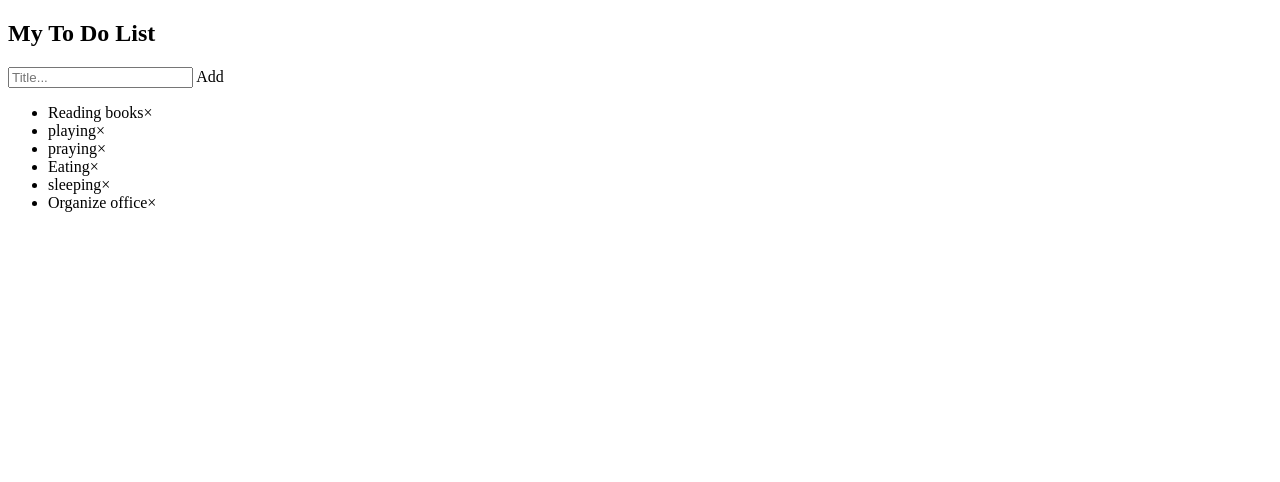
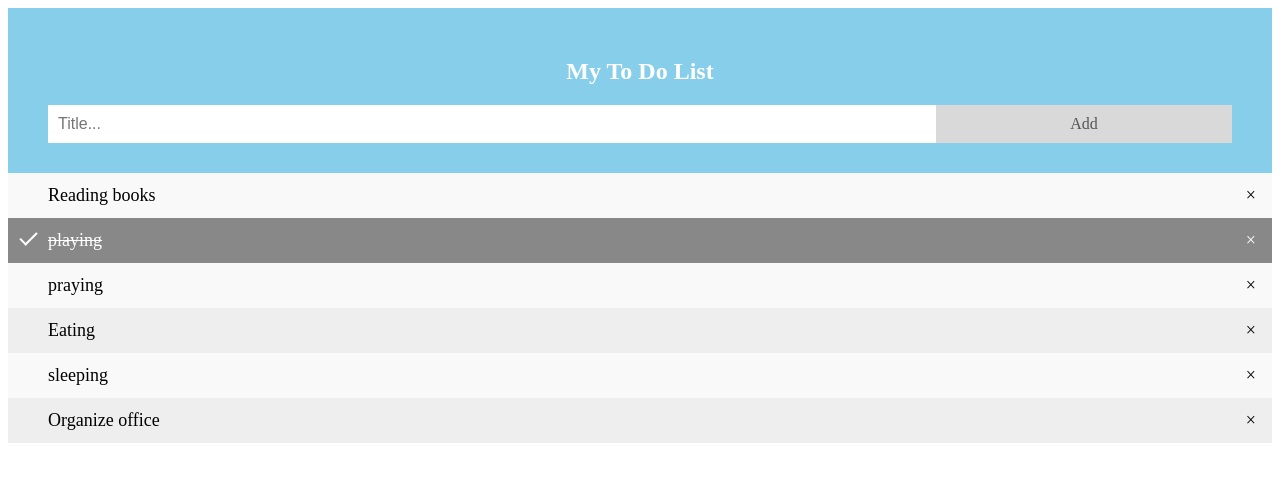
Before and after one commit to KavithaRavichandiran/Todo-list, a plain HTML site: page todolist.html in a window 1280 px wide. Drawn offline with Linux system fonts and the light colour scheme.

Commit message:
Update todolist.html

```diff
--- a/todolist.html
+++ b/todolist.html
@@ -5,7 +5,7 @@
     <meta http-equiv="X-UA-Compatible" content="IE=edge">
     <meta name="viewport" content="width=device-width, initial-scale=1.0">
     <title>Todo-List</title>
-    <link rel="stylesheet"href="../stylesheet/todolist.css" />
+    <link rel="stylesheet"href="todolist.css" />
 </head>
 <body>
 
```
